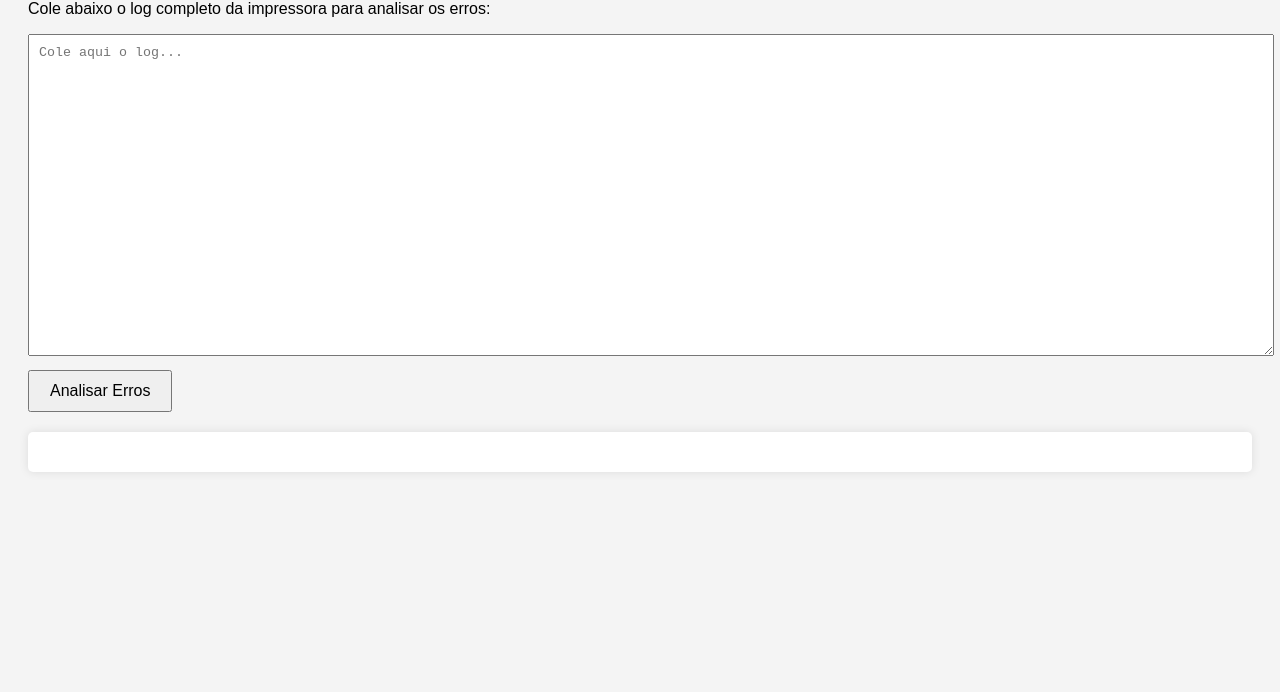
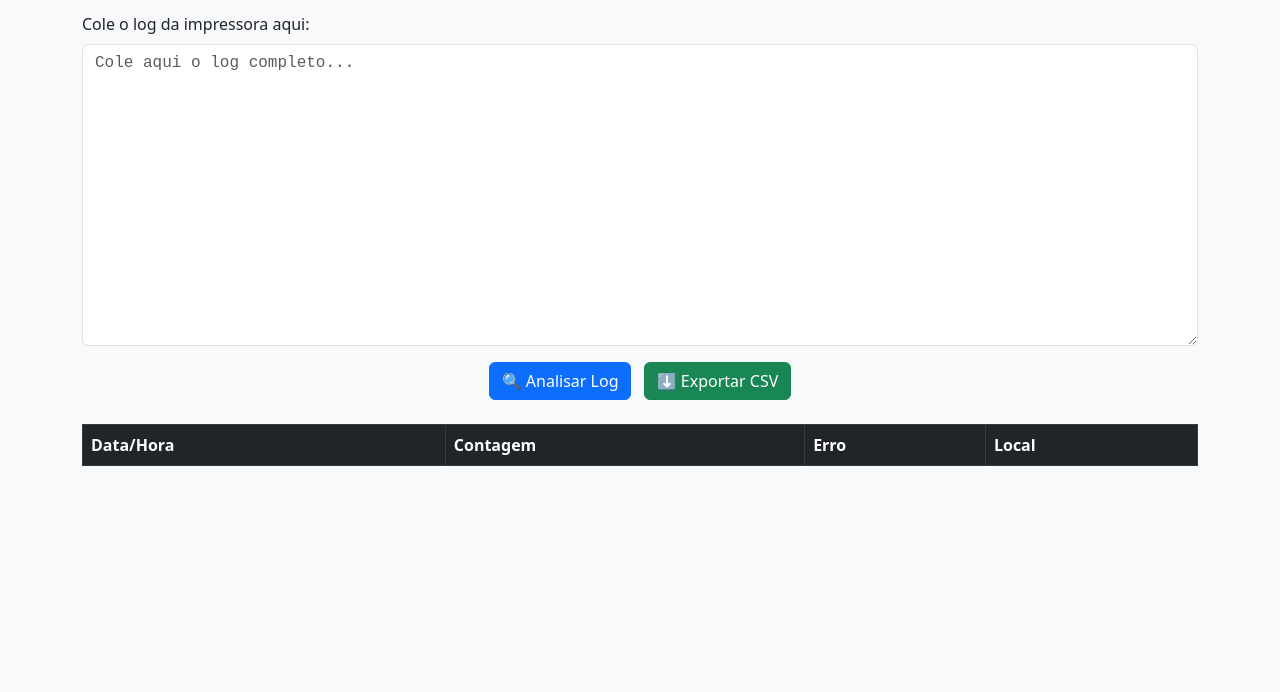
Before and after one commit to alexsandrosipelli/ANALISAR-LOG-IMPRESSORAS, a plain HTML site: page index.html in a window 1280 px wide. Shown: the part 108-800 px from the top of the page. Drawn offline with nearby package versions, Linux system fonts and the light colour scheme.

Commit message:
Update index.html

```diff
--- a/index.html
+++ b/index.html
@@ -1,77 +1,122 @@
 <!DOCTYPE html>
-<html lang="pt-br">
+<html lang="pt-BR">
 <head>
   <meta charset="UTF-8">
-  <meta name="viewport" content="width=device-width, initial-scale=1.0">
-  <title>Analisador de Log da Impressora Lexmark</title>
+  <meta name="viewport" content="width=device-width, initial-scale=1">
+  <title>Analisador de Logs - Impressora Lexmark</title>
+  <link href="https://cdn.jsdelivr.net/npm/bootstrap@5.3.0/dist/css/bootstrap.min.css" rel="stylesheet">
   <style>
     body {
-      font-family: Arial, sans-serif;
-      padding: 20px;
-      background-color: #f4f4f4;
+      background-color: #f8f9fa;
+    }
+    .highlight {
+      background-color: #ffeeba;
     }
     textarea {
-      width: 100%;
-      height: 300px;
-      padding: 10px;
       font-family: monospace;
-    }
-    button {
-      margin-top: 10px;
-      padding: 10px 20px;
-      font-size: 16px;
-    }
-    .resultado {
-      margin-top: 20px;
-      padding: 20px;
-      background: white;
-      border-radius: 5px;
-      box-shadow: 0 0 10px rgba(0,0,0,0.1);
-    }
-    .erro {
-      margin-bottom: 10px;
-      padding: 10px;
-      border-left: 5px solid #e74c3c;
-      background-color: #fdecea;
     }
   </style>
 </head>
 <body>
-  <h1>Analisador de Log da Impressora Lexmark</h1>
-  <p>Cole abaixo o log completo da impressora para analisar os erros:</p>
+  <div class="container my-5">
+    <h1 class="mb-4 text-center">Analisador de Logs - Impressora Lexmark</h1>
 
-  <textarea id="logInput" placeholder="Cole aqui o log..."></textarea>
-  <button onclick="analisarLog()">Analisar Erros</button>
+    <div class="mb-3">
+      <label for="logInput" class="form-label">Cole o log da impressora aqui:</label>
+      <textarea id="logInput" class="form-control" rows="12" placeholder="Cole aqui o log completo..."></textarea>
+    </div>
 
-  <div class="resultado" id="resultado"></div>
+    <div class="mb-3 text-center">
+      <button class="btn btn-primary" onclick="analisarLog()">🔍 Analisar Log</button>
+      <button class="btn btn-success ms-2" onclick="exportarCSV()">⬇️ Exportar CSV</button>
+    </div>
+
+    <div id="resumoErros" class="my-4"></div>
+
+    <div class="table-responsive">
+      <table class="table table-bordered table-striped" id="tabelaErros">
+        <thead class="table-dark">
+          <tr>
+            <th>Data/Hora</th>
+            <th>Contagem</th>
+            <th>Erro</th>
+            <th>Local</th>
+          </tr>
+        </thead>
+        <tbody id="corpoTabela"></tbody>
+      </table>
+    </div>
+  </div>
 
   <script>
     function analisarLog() {
-      const log = document.getElementById('logInput').value;
-      const resultado = document.getElementById('resultado');
-      resultado.innerHTML = '';
+      const log = document.getElementById("logInput").value;
+      const linhas = log.split('\n');
+      const eventos = [];
+      const contagemPorErro = {};
 
-      const regexErro = /\d{3}\.\d{2}[A-Z]?_[^\[]+/g;
-      const erros = log.match(regexErro);
+      for (let i = 0; i < linhas.length; i++) {
+        const linha = linhas[i].trim();
 
-      if (!erros) {
-        resultado.innerHTML = '<p>Nenhum erro encontrado.</p>';
-        return;
+        const dataHoraRegex = /^(\d{1,2} de .+? \d{4}, \d{2}:\d{2}:\d{2})$/;
+        const eventoRegex = /^(\d{1,2} de .+? \d{4}, \d{2}:\d{2}:\d{2})\s+([\d]+)\s+[\d]+\s+(.+?)\s+(.+)?$/;
+
+        const match = linha.match(eventoRegex);
+        if (match) {
+          const dataHora = match[1];
+          const contagem = match[2];
+          const erro = match[3];
+          const local = match[4] || "Não informado";
+
+          eventos.push({ dataHora, contagem, erro, local });
+
+          const codigoErro = erro.match(/\[(.*?)\]/)?.[1] || erro;
+          contagemPorErro[codigoErro] = (contagemPorErro[codigoErro] || 0) + 1;
+        }
       }
 
-      const contagem = {};
+      // Mostrar resumo
+      const resumoDiv = document.getElementById("resumoErros");
+      resumoDiv.innerHTML = `
+        <h4>Resumo dos Erros Encontrados</h4>
+        <ul class="list-group">
+          ${Object.entries(contagemPorErro).map(([erro, qtd]) =>
+            `<li class="list-group-item d-flex justify-content-between align-items-center">
+              ${erro}
+              <span class="badge bg-primary rounded-pill">${qtd}</span>
+            </li>`).join('')}
+        </ul>
+      `;
 
-      erros.forEach(erro => {
-        erro = erro.trim();
-        contagem[erro] = (contagem[erro] || 0) + 1;
+      // Preencher tabela
+      const corpoTabela = document.getElementById("corpoTabela");
+      corpoTabela.innerHTML = '';
+      eventos.forEach(e => {
+        corpoTabela.innerHTML += `
+          <tr>
+            <td>${e.dataHora}</td>
+            <td>${e.contagem}</td>
+            <td>${e.erro}</td>
+            <td>${e.local}</td>
+          </tr>`;
+      });
+    }
+
+    function exportarCSV() {
+      const rows = [["Data/Hora", "Contagem", "Erro", "Local"]];
+      document.querySelectorAll("#tabelaErros tbody tr").forEach(row => {
+        const cols = Array.from(row.querySelectorAll("td")).map(td => td.innerText);
+        rows.push(cols);
       });
 
-      for (const [erro, vezes] of Object.entries(contagem)) {
-        const div = document.createElement('div');
-        div.className = 'erro';
-        div.innerHTML = `<strong>${erro}</strong><br>Ocorrências: ${vezes}`;
-        resultado.appendChild(div);
-      }
+      const csvContent = rows.map(e => e.map(col => `"${col}"`).join(",")).join("\n");
+      const blob = new Blob([csvContent], { type: "text/csv;charset=utf-8;" });
+      const link = document.createElement("a");
+      link.setAttribute("href", URL.createObjectURL(blob));
+      link.setAttribute("download", "relatorio_erros_lexmark.csv");
+      document.body.appendChild(link);
+      link.click();
+      document.body.removeChild(link);
     }
   </script>
 </body>
```
